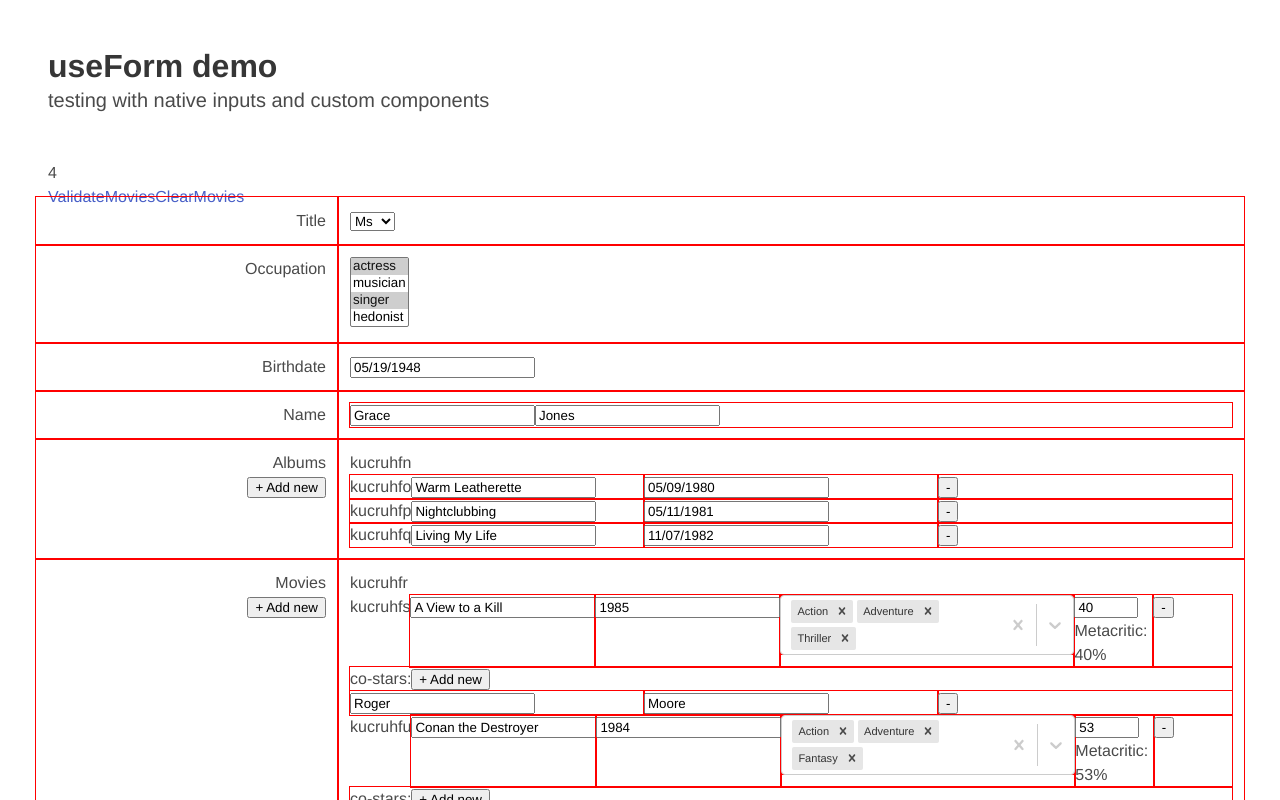
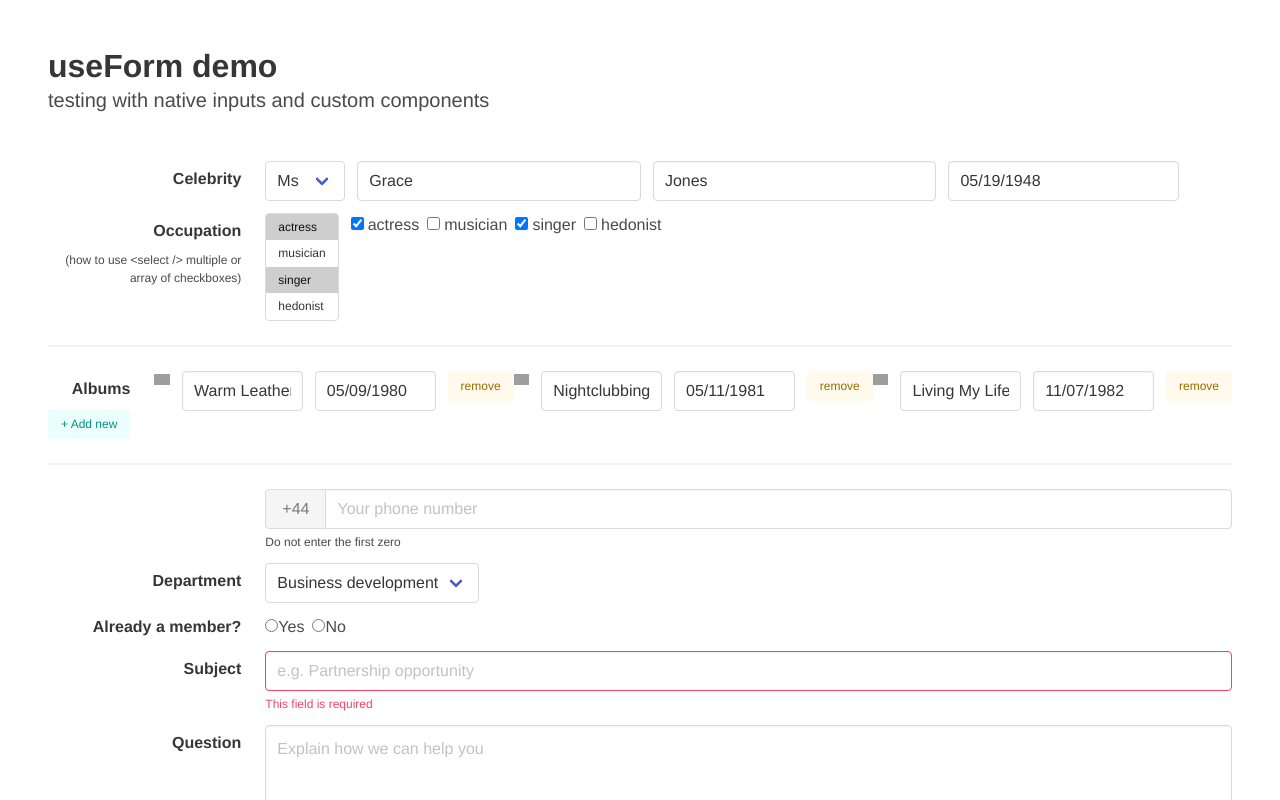
Before and after one commit to rvision/useForm, a React app: page / in a window 1280 px wide. Shown: the top 800 px of the page. Built offline with nearby package versions, Linux system fonts and the light colour scheme; grey boxes are pictures that could not be loaded.

Commit message:
styling demo

```diff
--- a/src/Demo.jsx
+++ b/src/Demo.jsx
@@ -9,10 +9,10 @@ let renderCount = 0;
 
 const schema = yup.object().shape({
 	title: yup.string().nullable().min(1).required('Title is required'),
-	occupation: yup.array().min(1, 'Please enter at least 1 occupation').of(yup.string()),
-	firstName: yup.string().required('Please enter first name'),
+	occupation: yup.array().min(1, 'Please select at least 1 occupation').of(yup.string()),
+	firstName: yup.string().min(3, 'Please enter at least 3 chars').required('Please enter first name'),
 	lastName: yup.string().required('Please enter last name'),
-	birthDate: yup.date().nullable().required('Date is required').typeError('Invalid format'),
+	birthDate: yup.date().nullable().required('Birth date is required').typeError('Invalid format'),
 	albums: yup
 		.array()
 		.ensure()
@@ -87,6 +87,270 @@ const Demo = () => {
 
 	return (
 		<div>
+			<div>
+				<div className="field is-horizontal">
+					<div className="field-label is-normal">
+						<label className="label">Celebrity</label>
+					</div>
+					<div className="field-body">
+						<div className="field is-narrow">
+							<div className="select is-fullwidth">
+								<select className={hasError('title') ? 'hasError' : ''} {...register('title')}>
+									{optionsTitle.map(option => {
+										return (
+											<option key={option.id} value={option.id}>
+												{option.name}
+											</option>
+										);
+									})}
+								</select>
+							</div>
+						</div>
+						<div className="field">
+							<input
+								type="text"
+								placeholder="Enter first name"
+								{...register('firstName')}
+								className={hasError('firstName') ? 'input is-danger' : 'input'}
+							/>
+							<Error for="firstName">{({ message }) => <p className="help is-danger">{message}</p>}</Error>
+						</div>
+						<div className="field">
+							<input type="text" placeholder="Enter last name" {...register('lastName')} className={hasError('lastName') ? 'input is-danger' : 'input'} />
+							<Error for="lastName">{({ message }) => <p className="help is-danger">{message}</p>}</Error>
+						</div>
+						<div className="field">
+							<ReactDatePicker
+								showMonthDropdown
+								showYearDropdown
+								placeholderText="Enter birthdate"
+								selected={getValue('birthDate')}
+								className={hasError('birthDate') ? 'input is-danger' : 'input'}
+								onChange={date => {
+									setValue('birthDate', date);
+								}}
+							/>
+							<Error for="birthDate">{({ message }) => <p className="help is-danger">{message}</p>}</Error>
+						</div>
+					</div>
+				</div>
+
+				<div className="field is-horizontal">
+					<div className="field-label is-normal">
+						<label className="label">Occupation</label>
+						<p className="help">(how to use &lt;select /&gt; multiple or array of checkboxes)</p>
+					</div>
+					<div className="field-body">
+						<div className="field is-narrow">
+							<div className="control">
+								<div
+									className={hasError('occupation') ? 'select is-multiple is-small is-fullwidth is-danger' : 'select is-multiple is-small is-fullwidth'}
+								>
+									<select multiple {...register('occupation')}>
+										{optionsOccupation.map(option => {
+											return (
+												<option key={option} value={option}>
+													{option}
+												</option>
+											);
+										})}
+									</select>
+									<Error for="occupation">{({ message }) => <p className="help is-danger">{message}</p>}</Error>
+								</div>
+							</div>
+						</div>
+						<div className="field">
+							<div className="control">
+								{optionsOccupation.map(option => {
+									const occupations = getValue('occupation');
+									const checked = occupations.includes(option);
+									return (
+										<label className="checkbox" className="mr-2">
+											<input
+												type="checkbox"
+												key={option}
+												checked={checked}
+												className="mr-1"
+												onChange={e => {
+													let newArr = [...occupations];
+													if (e.target.checked) {
+														newArr.push(option);
+													} else {
+														newArr = newArr.filter(o => o !== option);
+													}
+													setValue('occupation', newArr);
+												}}
+											/>
+											{option}
+										</label>
+									);
+								})}
+								<Error for="occupation">{({ message }) => <p className="help is-danger">{message}</p>}</Error>
+							</div>
+						</div>
+					</div>
+				</div>
+
+				<hr />
+
+				<div className="field is-horizontal">
+					<div className="field-label is-normal">
+						<label className="label">Albums</label>
+
+						<button
+							className="button is-small is-light is-primary"
+							onClick={e => {
+								e.preventDefault();
+								prepend('albums', { name: '', releaseDate: null });
+							}}
+						>
+							+ Add new
+						</button>
+
+						<Error for="albums">{({ message }) => <p className="help is-danger">{message}</p>}</Error>
+					</div>
+
+					{getValue('albums').map((album, idx) => {
+						const k = key(album);
+						return (
+							<div key={k}>
+								<div className="field-body">
+									<div className="field is-narrow">
+										<img
+											src="https://is5-ssl.mzstatic.com/image/thumb/Purple125/v4/d4/26/96/d4269693-47e7-991d-e3af-31e9234a6818/source/256x256bb.jpg"
+											style={{ width: '30px', verticalAlign: 'text-top' }}
+										/>
+									</div>
+									<div className="field">
+										<input
+											type="text"
+											placeholder="Enter album name"
+											{...register(`albums.${idx}.name`)}
+											className={hasError(`albums.${idx}.name`) ? 'input is-danger' : 'input'}
+										/>
+										<Error for={`albums.${idx}.name`}>{({ message }) => <p className="help is-danger">{message}</p>}</Error>
+									</div>
+									<div className="field">
+										<ReactDatePicker
+											showYearDropdown
+											placeholderText="Enter release date"
+											selected={getValue(`albums.${idx}.releaseDate`)}
+											className={hasError(`albums.${idx}.releaseDate`) ? 'input is-danger' : 'input'}
+											onChange={date => {
+												setValue(`albums.${idx}.releaseDate`, date);
+											}}
+										/>
+										<Error for={`albums.${idx}.releaseDate`}>{({ message }) => <p className="help is-danger">{message}</p>}</Error>
+									</div>
+									<div className="field">
+										<button
+											className="button is-small is-light is-warning"
+											onClick={e => {
+												e.preventDefault();
+												remove('albums', idx);
+											}}
+										>
+											remove
+										</button>
+									</div>
+								</div>
+							</div>
+						);
+					})}
+				</div>
+
+				<hr />
+
+				<div className="field is-horizontal">
+					<div className="field-label" />
+					<div className="field-body">
+						<div className="field is-expanded">
+							<div className="field has-addons">
+								<p className="control">
+									<a className="button is-static">+44</a>
+								</p>
+								<p className="control is-expanded">
+									<input className="input" type="tel" placeholder="Your phone number" />
+								</p>
+							</div>
+							<p className="help">Do not enter the first zero</p>
+						</div>
+					</div>
+				</div>
+				<div className="field is-horizontal">
+					<div className="field-label is-normal">
+						<label className="label">Department</label>
+					</div>
+					<div className="field-body">
+						<div className="field is-narrow">
+							<div className="control">
+								<div className="select is-fullwidth">
+									<select>
+										<option>Business development</option>
+										<option>Marketing</option>
+										<option>Sales</option>
+									</select>
+								</div>
+							</div>
+						</div>
+					</div>
+				</div>
+				<div className="field is-horizontal">
+					<div className="field-label">
+						<label className="label">Already a member?</label>
+					</div>
+					<div className="field-body">
+						<div className="field is-narrow">
+							<div className="control">
+								<label className="radio">
+									<input type="radio" name="member" />
+									Yes
+								</label>
+								<label className="radio">
+									<input type="radio" name="member" />
+									No
+								</label>
+							</div>
+						</div>
+					</div>
+				</div>
+				<div className="field is-horizontal">
+					<div className="field-label is-normal">
+						<label className="label">Subject</label>
+					</div>
+					<div className="field-body">
+						<div className="field">
+							<div className="control">
+								<input className="input is-danger" type="text" placeholder="e.g. Partnership opportunity" />
+							</div>
+							<p className="help is-danger">This field is required</p>
+						</div>
+					</div>
+				</div>
+				<div className="field is-horizontal">
+					<div className="field-label is-normal">
+						<label className="label">Question</label>
+					</div>
+					<div className="field-body">
+						<div className="field">
+							<div className="control">
+								<textarea className="textarea" placeholder="Explain how we can help you" defaultValue="" />
+							</div>
+						</div>
+					</div>
+				</div>
+				<div className="field is-horizontal">
+					<div className="field-label">{/* Left empty for spacing */}</div>
+					<div className="field-body">
+						<div className="field">
+							<div className="control">
+								<button className="button is-primary">Send message</button>
+							</div>
+						</div>
+					</div>
+				</div>
+			</div>
+
 			<h5>{renderCount}</h5>
 			<h5>{isDirty && <>Dirty</>}</h5>
 			<a
@@ -103,104 +367,11 @@ const Demo = () => {
 			>
 				ClearMovies
 			</a>
-			<div className="columns">
-				<div className={leftColumn}>
-					<label>Title</label>
-				</div>
-				<div className={rightColumn}>
-					<select className={hasError('title') ? 'hasError' : ''} {...register('title')}>
-						{optionsTitle.map(option => {
-							return (
-								<option key={option.id} value={option.id}>
-									{option.name}
-								</option>
-							);
-						})}
-					</select>
-					{errors.title && <span className="error">{errors.title.message}</span>}
-				</div>
-			</div>
-
-			<div className="columns">
-				<div className={leftColumn}>
-					<label>Occupation</label>
-				</div>
-				<div className={rightColumn}>
-					<select multiple className={hasError('occupation') ? 'hasError' : ''} {...register('occupation')}>
-						{optionsOccupation.map(option => {
-							return (
-								<option key={option} value={option}>
-									{option}
-								</option>
-							);
-						})}
-					</select>
-					{errors.occupation && <span className="error">{errors.occupation.message}</span>}
-				</div>
-			</div>
-
-			<div className="columns">
-				<div className={leftColumn}>
-					<label>Birthdate</label>
-				</div>
-				<div className={rightColumn}>
-					<ReactDatePicker
-						showMonthDropdown
-						showYearDropdown
-						selected={getValue('birthDate')}
-						className={hasError('birthDate') ? 'hasError' : ''}
-						onChange={date => {
-							setValue('birthDate', date);
-						}}
-					/>
-					{/* <input
-						type="date"
-						id="field-date"
-						name="date"
-						className={hasError('date') ? 'hasError' : ''}
-						value={getValue('date')}
-						onChange={e => {
-							setValue('date', e.target.value);
-						}}
-					/> */}
-					{hasError('birthDate') && (
-						<span className="error" aria-live="polite">
-							{errors.birthDate.message}
-						</span>
-					)}
-				</div>
-			</div>
-
-			<div className="columns">
-				<div className={leftColumn}>
-					<label>Name</label>
-				</div>
-				<div className={rightColumn}>
-					<div className="columns is-gapless">
-						<div className="column">
-							<input type="text" {...register('firstName')} className={hasError('firstName') ? 'hasError' : ''} />
-							<input type="text" className={hasError('lastName') ? 'hasError' : ''} {...register('lastName')} />
-
-							<Error for="firstName">{({ message }) => <span className="error">{message}</span>}</Error>
-							<Error for="lastName" />
-						</div>
-					</div>
-				</div>
-			</div>
 
 			<div className="columns">
 				<div className={leftColumn}>
 					<label>Albums</label>
 					<div>
-						<button
-							onClick={e => {
-								e.preventDefault();
-								prepend('albums', { name: '', releaseDate: null });
-							}}
-						>
-							+ Add new
-						</button>
-
 						{/* <button
 							onClick={e => {
 								e.preventDefault();
@@ -213,42 +384,7 @@ const Demo = () => {
 						{hasError(`albums`) && <span className="error">{errors.albums.message}</span>}
 					</div>
 				</div>
-				<div className={rightColumn}>
-					{key(getValue('albums'))}
-					{getValue('albums').map((album, idx) => {
-						const k = key(album);
-						return (
-							<div key={k} className="columns is-gapless mb-0">
-								<div className="column">
-									{k}
-									<input type="text" {...register(`albums.${idx}.name`)} className={hasError(`albums.${idx}.name`) ? 'hasError' : ''} />
-									<Error for={`albums.${idx}.name`} />
-								</div>
-								<div className="column">
-									<ReactDatePicker
-										showYearDropdown
-										selected={getValue(`albums.${idx}.releaseDate`)}
-										className={hasError(`albums.${idx}.releaseDate`) ? 'hasError' : ''}
-										onChange={date => {
-											setValue(`albums.${idx}.releaseDate`, date);
-										}}
-									/>
-									<Error for={`albums.${idx}.releaseDate`} />
-								</div>
-								<div className="column">
-									<button
-										onClick={e => {
-											e.preventDefault();
-											remove('albums', idx);
-										}}
-									>
-										-
-									</button>
-								</div>
-							</div>
-						);
-					})}
-				</div>
+				<div className={rightColumn}>{key(getValue('albums'))}</div>
 			</div>
 			<div className="columns">
 				<div className={leftColumn}>
@@ -428,10 +564,10 @@ const Demo = () => {
 			</div>
 
 			<hr />
-			<button type="submit" onClick={handleSubmit(onSubmit)}>
+			<button type="submit" className="button is-primary mr-2" onClick={handleSubmit(onSubmit)}>
 				Submit form
 			</button>
-			<button type="submit" onClick={onReset}>
+			<button type="submit" className="button" onClick={onReset}>
 				Reset
 			</button>
 		</div>
```
